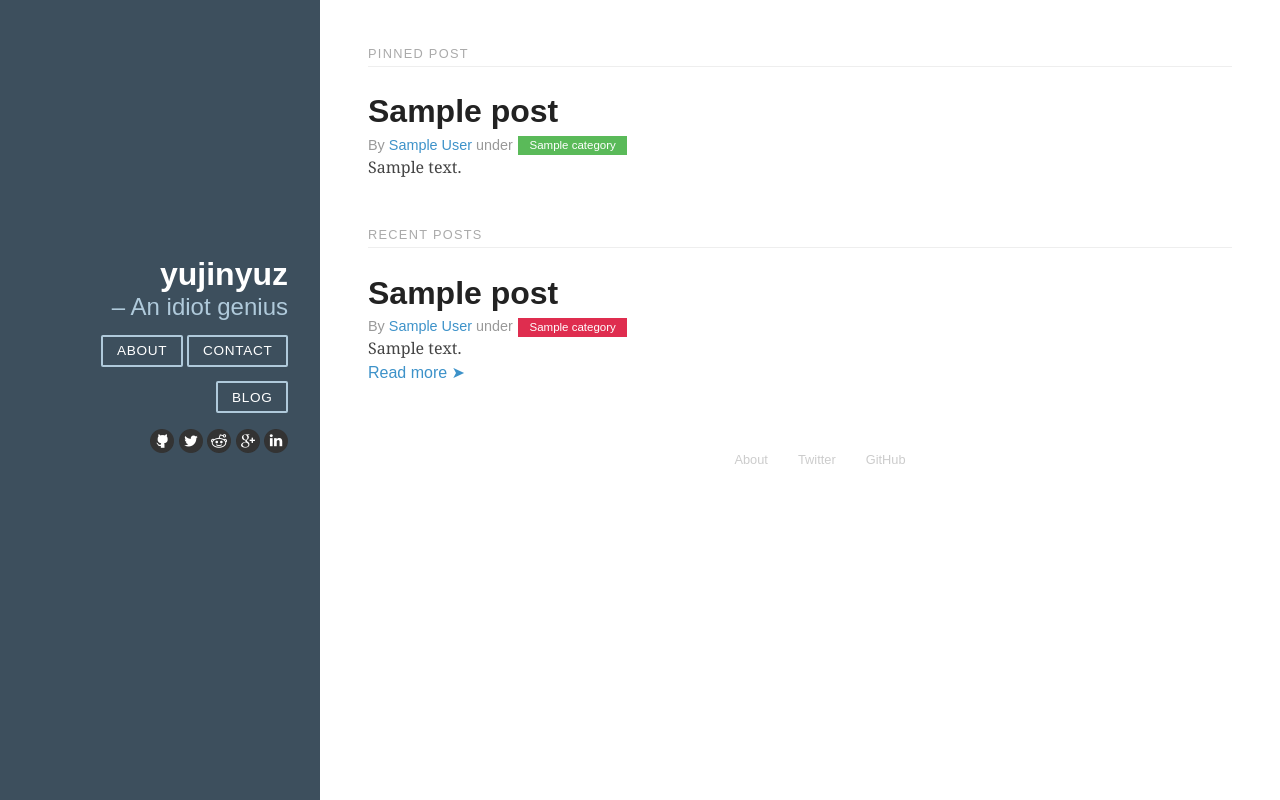
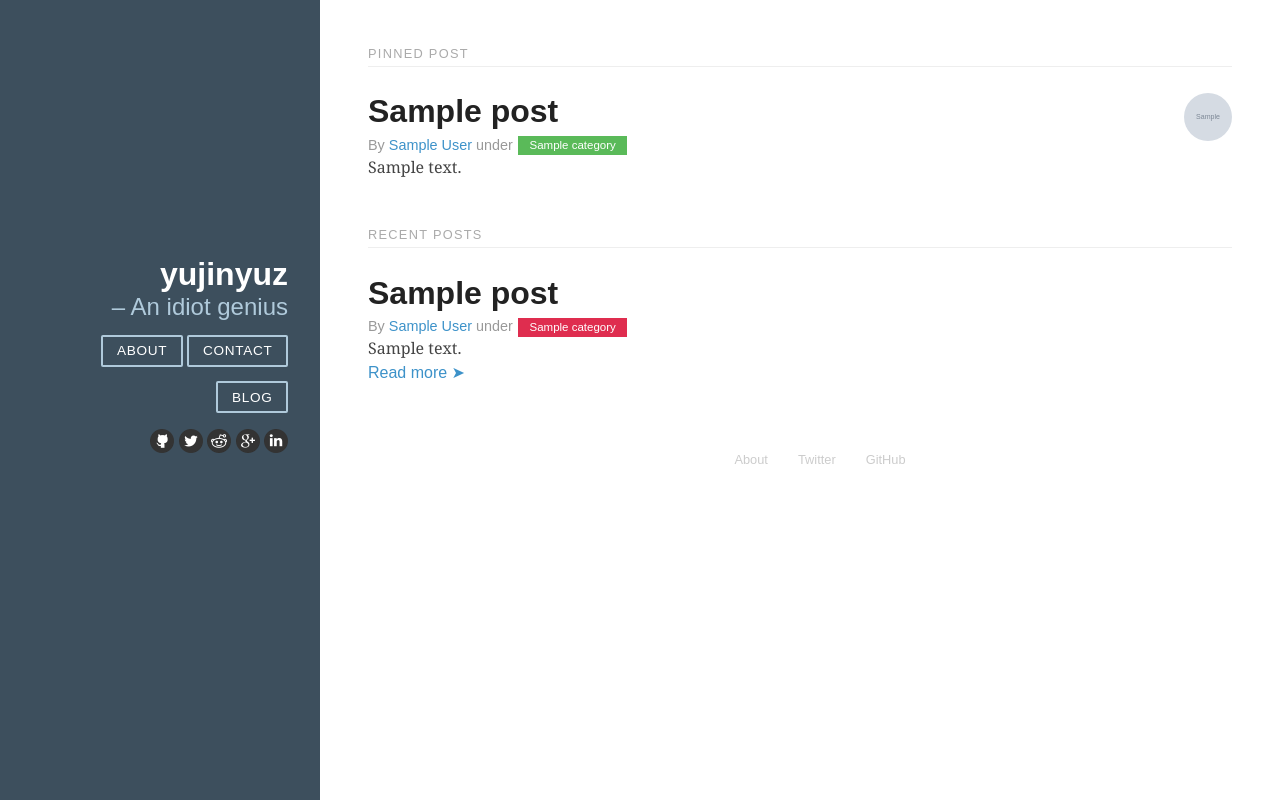
Before and after one commit to YujinYuz/jinyuz-blog, a Django app: template blogsite/templates/blogsite/index.html in a window 1280 px wide. Run offline with Django 3.2, Linux system fonts and the light colour scheme; tables that the repository leaves empty hold one stand-in row (values such as "Sample post"); the template is opened without the code that fills it: values that come from a table or form of the project are taken from there, most other values are stand-ins (such as "Sample title", 1, 10 or a date in 2020); grey boxes marked "Sample" are stand-in pictures; some libraries are stand-ins or nearby versions.

Commit message:
Try to add media back again.

```diff
--- a/blogsite/templates/blogsite/index.html
+++ b/blogsite/templates/blogsite/index.html
@@ -8,7 +8,7 @@
   <h1 class="content-subhead">Pinned Post</h1>
   <section class="post">
     <header class="post-header">
-      <!-- <img width="48" height="48" alt="My Avatar" class="post-avatar" src="{{ post.author.image.url }}"> -->
+      <img width="48" height="48" alt="My Avatar" class="post-avatar" src="{{ post.author.image.url }}">
 
       <h2 class="post-title">{{ post.title }}</h2>
 
```
Also changed, not shown: 1 other file.
